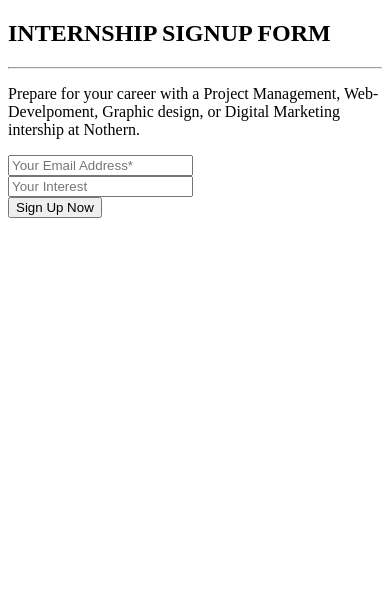
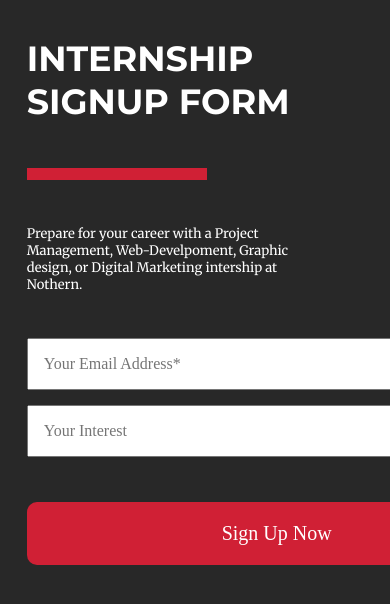
Before and after one commit to wncks0609/personal_repo, a PHP site: page / in a window 390 px wide; the page is wider, and only the part inside the window is pictured. Shown: the top 604 px of that part. Run offline with PHP 8.4, Linux system fonts and the light colour scheme; some libraries are stand-ins or nearby versions.

Commit message:
mobile version updated

```diff
--- a/Northern Frontend Challenge/styles.css
+++ b/Northern Frontend Challenge/styles.css
@@ -1,4 +1,4 @@
-@media (min-width : 700px){
+@media (min-width : 700px) {
 
     body {
         background-color: #282828
@@ -79,3 +79,73 @@
     }
 
 }
+
+@media (max-width : 700px) {
+
+    body {
+        background-color: #282828
+    }
+    #container {
+        width: 80%;
+        margin-top : 10%;
+        margin-left : 5%;
+    }
+    h2 {
+        font-family: 'Montserrat' ;
+        font-size: 35px;
+        color: white;
+        margin-bottom: 45px;
+    }
+    #headerLine {
+        height: 12px;
+        width : 180px;
+        border: none;
+        background-color: #D02035;
+        margin-left: 0px;
+        margin-bottom: 45px;
+    }
+    p {
+        color: white;
+        font-family: 'Merriweather', Regular;
+        font-size : 13px;
+        margin-bottom: 45px;
+    }
+    #email {
+        font-family: 'Merryweather', Italic;
+        font-size : 16px;
+        width : 440px;
+        padding: 15px;
+        margin-right: 18px;
+        margin-bottom: 15px;
+    }
+    #interest {
+        font-family: 'Merryweather', Italic;
+        font-size : 16px;
+        width : 440px;
+        padding: 15px;
+        margin-bottom: 45px;
+    }
+    button {
+        font-family: 'Merryweather', Bold;
+        width:  500px;
+        font-size: 20px;
+        background-color: #D02035;
+        color : white;
+        border: none;
+        padding : 20px;
+        border-radius: 10px;
+    }
+    #error {
+        font-family: 'Merryweather', Regular;
+        font-size: 12px;
+        padding-bottom: 0px;
+        margin-bottom: 1px;
+        margin-left: 310px;
+    }
+
+    #thankYou {
+        font-family: 'Montserrat';
+        font-size: 35px;
+
+    }
+}
```
